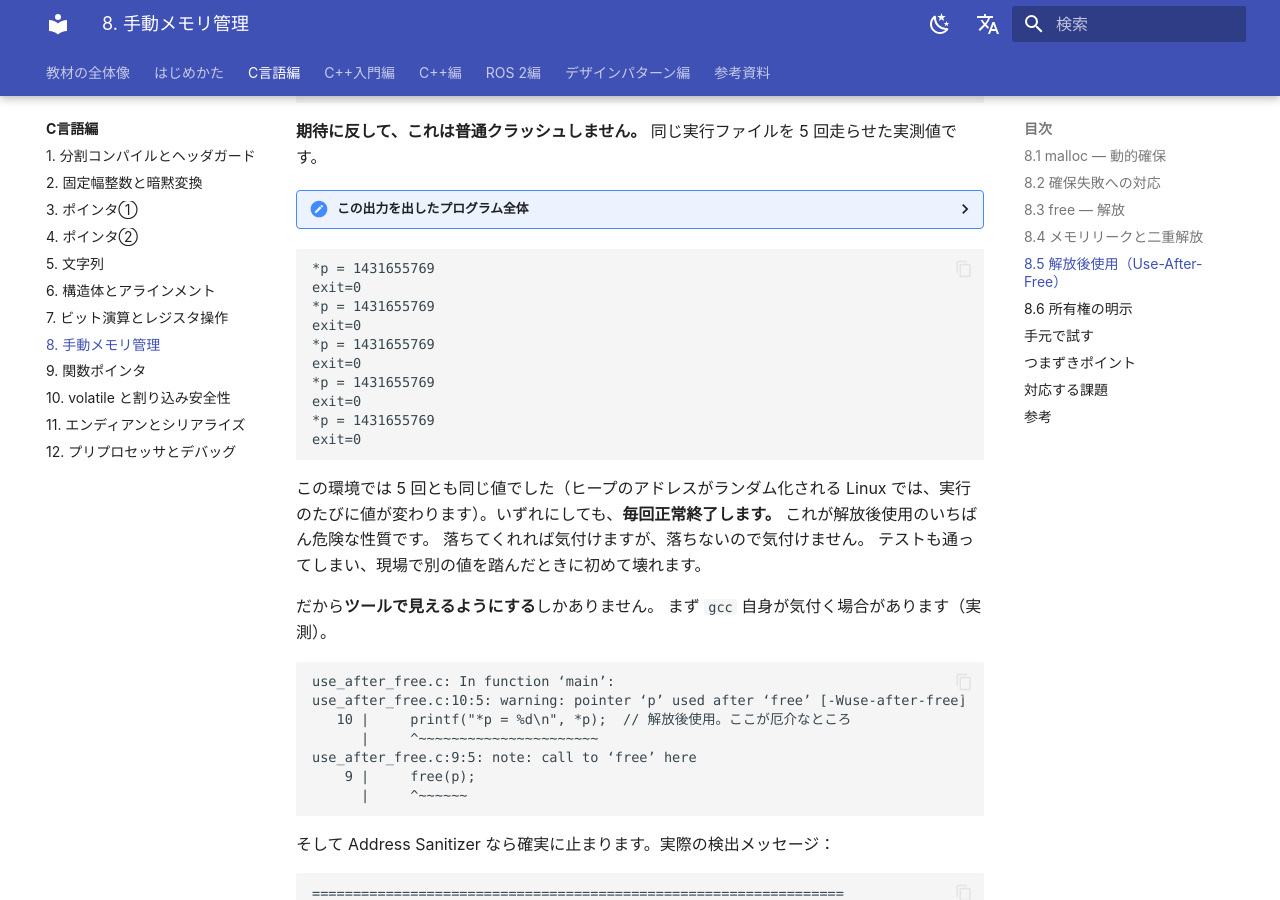
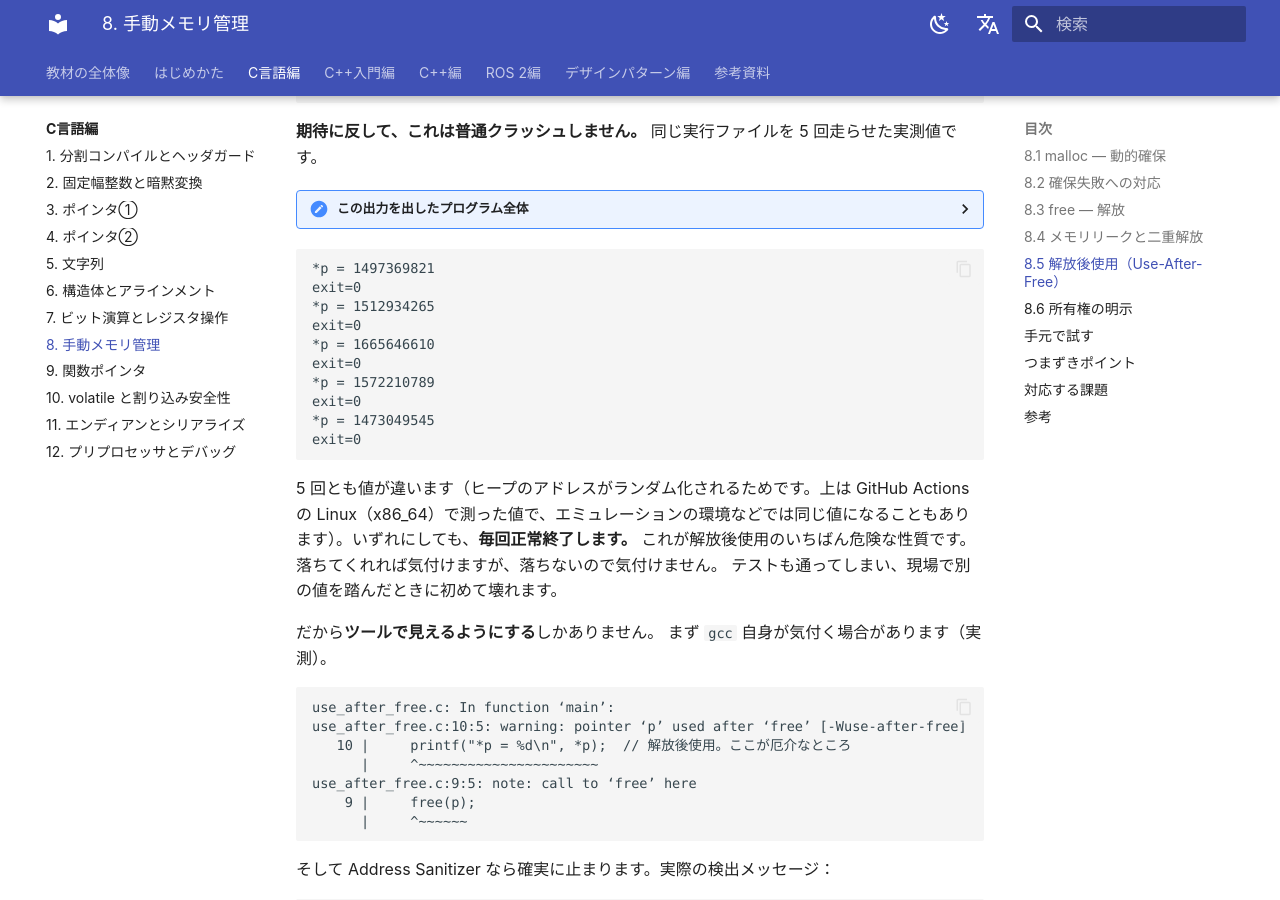
Before and after one commit to Nyanziba/ros2-cpp-drill, an MkDocs documentation site: the page built from docs/c/08_手動メモリ管理.md, in a window 1280 px wide and 900 px high, scrolled down 2398 px. Built offline with MkDocs 1.6.1 and Material for MkDocs 9.7.7, drawn with Linux system fonts in a browser that asks for light colours; comment, search, counter and statistics services are not loaded.

Commit message:
fix: CI の Linux と手元の環境の差で measure の検査が落ちるのを直す
- コアダンプの有無（「Segmentation fault (core dumped)」）はシェルの設定で変わるので、比べる前に取り除く
- C 08章の解放後使用の値は、本物の Linux ではヒープのアドレスのランダム化で実行ごとに変わる
  （手元の amd64 エミュレーションでは毎回同じだった）。測らない扱いにし、GitHub Actions の Linux で
  測った値と、実行ごとに変わるという本文に直した
- ROS 2 14章のクライアントのログから、サーバーの起動待ちの行（タイミングで出る）を除く

Co-Authored-By: Claude Opus 5.5 <noreply@anthropic.com>

````diff
--- a/docs/c/08_手動メモリ管理.md
+++ b/docs/c/08_手動メモリ管理.md
@@ -138,21 +138,21 @@ gcc -std=c99 -Wall -Wextra -Wpedantic -g -fsanitize=address use_after_free.c -o
 
 </details>
 
-<!-- measure: filter="sed -n 8,17p" -->
+<!-- measure: env=static reason="ヒープのアドレスがランダム化されるので、実行のたびに値が変わる" -->
 ```
-*p = 1431655769
+*p = 1497369821
 exit=0
-*p = 1431655769
+*p = 1512934265
 exit=0
-*p = 1431655769
+*p = 1665646610
 exit=0
-*p = 1431655769
+*p = 1572210789
 exit=0
-*p = 1431655769
+*p = 1473049545
 exit=0
 ```
 
-この環境では 5 回とも同じ値でした（ヒープのアドレスがランダム化される Linux では、実行のたびに値が変わります）。いずれにしても、**毎回正常終了します。** これが解放後使用のいちばん危険な性質です。
+5 回とも値が違います（ヒープのアドレスがランダム化されるためです。上は GitHub Actions の Linux（x86_64）で測った値で、エミュレーションの環境などでは同じ値になることもあります）。いずれにしても、**毎回正常終了します。** これが解放後使用のいちばん危険な性質です。
 落ちてくれれば気付けますが、落ちないので気付けません。
 テストも通ってしまい、現場で別の値を踏んだときに初めて壊れます。
 
````
Also changed, not shown: docs-en/c/08_manual_memory_management.md (+7 -7 lines), docs-en/ros2/14_implementing_services.md (+1 -1 lines), docs/ros2/14_サービスの実装.md (+1 -1 lines), 1 other file.
